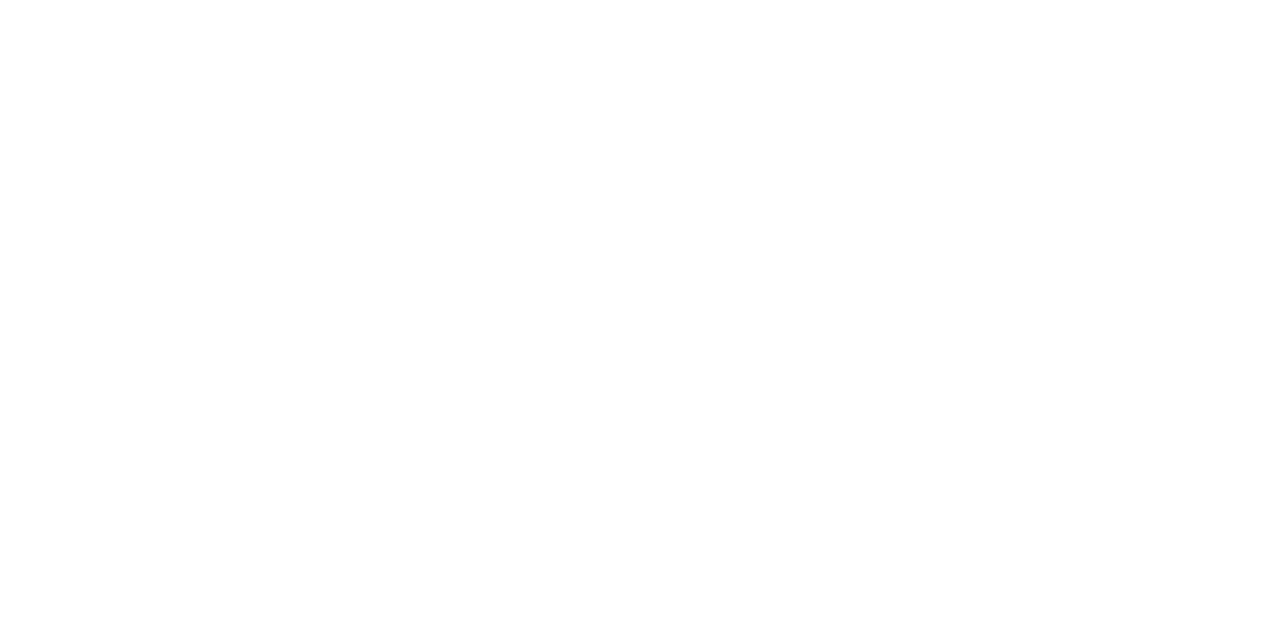
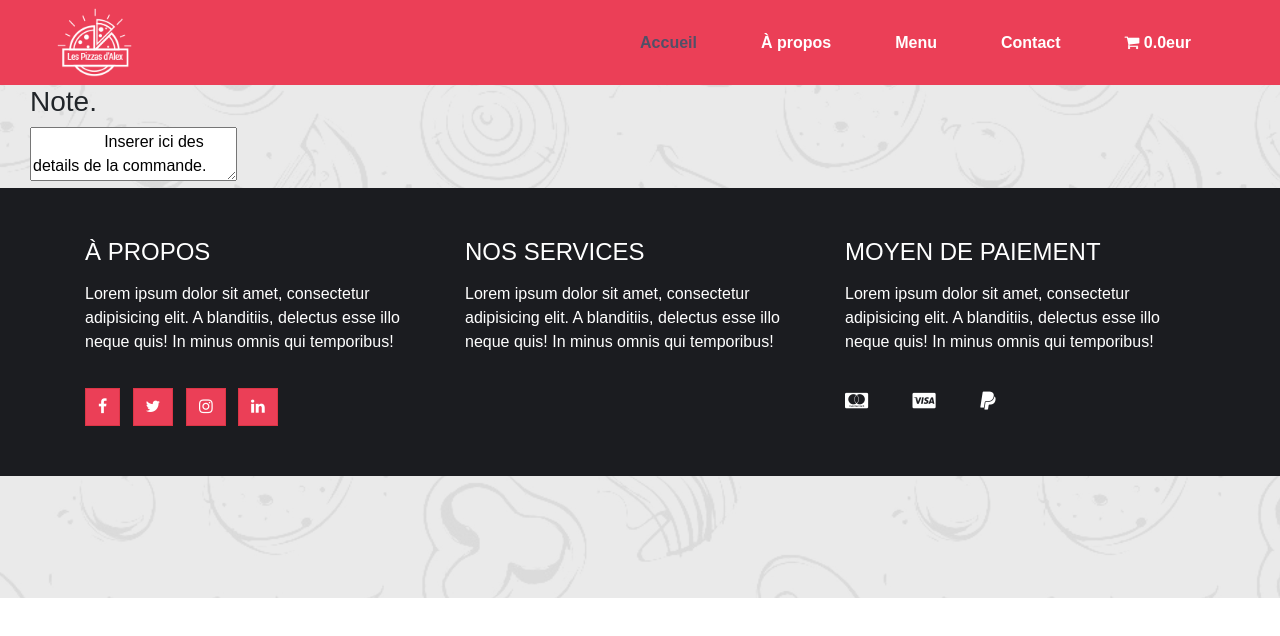
Before and after one commit to steff1461/Projet_restaurant, a plain HTML site: page html/Commandes.html in a window 1280 px wide. Drawn offline with Linux system fonts and the light colour scheme; a web font is replaced by a local one.

Commit message:
push
first push

```diff
--- a/html/Commandes.html
+++ b/html/Commandes.html
@@ -2,9 +2,131 @@
 <html lang="en">
 <head>
     <meta charset="UTF-8">
+    <!--Required meta tags-->
+    <meta charset="utf-8">
+    <meta name="viewport" content="width=device-width, initial-scale=1, shrink-to-fit=no">
+
+    <!-- Bootstrap CSS -->
+    <link href="../bootstrap/css/bootstrap.min.css" rel="stylesheet">
+
+    <!--FontAwesome CSS-->
+    <link rel="stylesheet" href="../font/css/font-awesome.min.css">
+
+    <!--Google Fonts-->
+    <link href="https://fonts.googleapis.com/css?family=Muli:300,400,700,700i,900&display=swap" rel="stylesheet">
+
+    <!-- Main CSS -->
+    <link href="../main.css" rel="stylesheet">
     <title>Title</title>
 </head>
 <body>
+<nav class="navbar navbar-expand-md navbar-dark bg-dark">
+
+    <div class="container-fluid">
+
+        <a href="#" class="navbar-brand"><img class="brand" src="../img/logo.png" alt="brand"></a>
+
+        <button class="navbar-toggler" type="button" data-toggle="collapse" data-target="#navbarResponsive">
+            <span class="navbar-toggler-icon"></span>
+        </button>
+
+        <div class="collapse navbar-collapse" id="navbarResponsive">
+            <ul class="navbar-nav ml-auto">
+                <li class="nav-item active">
+                    <a class="nav-link" href="Accueil.html">Accueil<span class="sr-only">(current)</span></a>
+                </li>
+                <li class="nav-item">
+                    <a class="nav-link" href="Apropos.html">À propos<span class="sr-only">(current)</span></a>
+                </li>
+                <li class="nav-item">
+                    <a class="nav-link" href="Commandes.html">Menu<span class="sr-only">(current)</span></a>
+                </li>
+                <li class="nav-item">
+                    <a class="nav-link" href="Contact.html">Contact<span class="sr-only">(current)</span></a>
+                </li>
+                <li class="nav-item">
+                    <a class="nav-link" href="#"><i class="fa fa-shopping-cart" aria-hidden="true"></i> 0.0eur<span class="sr-only">(current)</span></a>
+                </li>
+            </ul>
+        </div>
+
+    </div>
+
+</nav>
+<!--End Navigation-->
+
+<main>
+
+
+    <!--Start foot Section-->
+
+    <section class="col-md-12">
+        <div class="col-md-8">
+                <h3>
+                    Note.
+                </h3>
+            <textarea>
+                Inserer ici des details de la commande.
+            </textarea>
+        </div>
+    </section>
+    <!--End Home Section-->
+
+</main>
+
+<!--Start Footer-->
+<footer id="footer">
+
+    <div class="container">
+        <div class="row">
+
+            <div class="col-md-4 marginR">
+                <h4 class="footer-title">À propos</h4>
+                <p>Lorem ipsum dolor sit amet, consectetur adipisicing elit. A blanditiis, delectus esse illo
+                    neque quis! In minus omnis qui temporibus!</p>
+                <ul class="align-items-baseline social-icon">
+                    <li>
+                        <button type="button" class="btn btn-danger social-media facebook"><i class="fa fa-facebook social-icons" aria-hidden="true"></i></button>
+                    </li>
+                    <li>
+                        <button type="button" class="btn btn-danger social-media twitter"><i class="fa fa-twitter social-icons" aria-hidden="true"></i></button>
+
+                    </li>
+                    <li>
+                        <button type="button" class="btn btn-danger social-media instagram"><i class="fa fa-instagram social-icons" aria-hidden="true"></i></button>
+                    </li>
+                    <li>
+                        <button type="button" class="btn btn-danger social-media linkedin"><i class="fa fa-linkedin social-icons" aria-hidden="true"></i></button>
+                    </li>
+                </ul>
+            </div>
+
+            <div class="col-md-4 marginR">
+                <h4 class="footer-title">Nos services</h4>
+                <p>Lorem ipsum dolor sit amet, consectetur adipisicing elit. A blanditiis, delectus esse illo neque quis! In minus omnis qui temporibus!</p>
+            </div>
+
+            <div class="col-md-4">
+                <h4 class="footer-title">Moyen de paiement</h4>
+                <p>Lorem ipsum dolor sit amet, consectetur adipisicing elit. A blanditiis, delectus esse illo
+                    neque quis! In minus omnis qui temporibus!</p>
+                <ul class="align-items-baseline payement">
+                    <li>
+                        <a href="#footer"><i class="fa fa-cc-mastercard" aria-hidden="true"></i></a>
+                    </li>
+                    <li>
+                        <a href="#footer"><i class="fa fa-cc-visa" aria-hidden="true"></i></a>
+                    </li>
+                    <li>
+                        <a href="#footer"><i class="fa fa-paypal" aria-hidden="true"></i></a>
+                    </li>
+                </ul>
+            </div>
+
+        </div>
+    </div>
+
+</footer>
 
 </body>
 </html>
```
